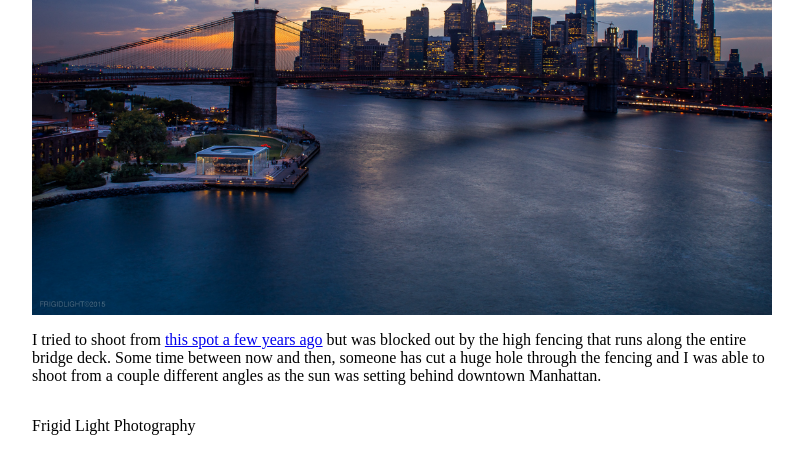
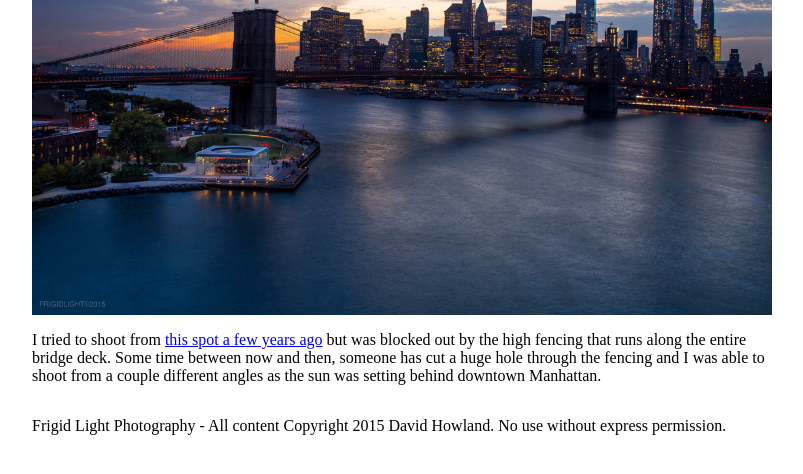
Before and after one commit to davidhowland/davidhowland.github.io, a Jekyll site: the page built from _posts/2015-10-27-manhattan-bridge-sunset.md, in a window 1280 px wide, cut to the strip 391-865 px from the top of the page. Shown: the whole strip, without its empty margins (38-841 px from the left). Built offline with Jekyll 4.4.1, drawn with Linux system fonts in a browser that asks for light colours; Markdown is read by kramdown in place of the engine named in the settings.

Commit message:
add copyright statement in footer

```diff
--- a/_includes/footer-simple.html
+++ b/_includes/footer-simple.html
@@ -1,7 +1,7 @@
 <div class="grid">
   <div class="col-1-1">
     <div class="content-footer">
-      <p>{{ site.name }}</p>
+      <p>{{ site.name }} - All content Copyright 2015 David Howland. No use without express permission.</p>
     </div>
   </div>
 </div>
```
